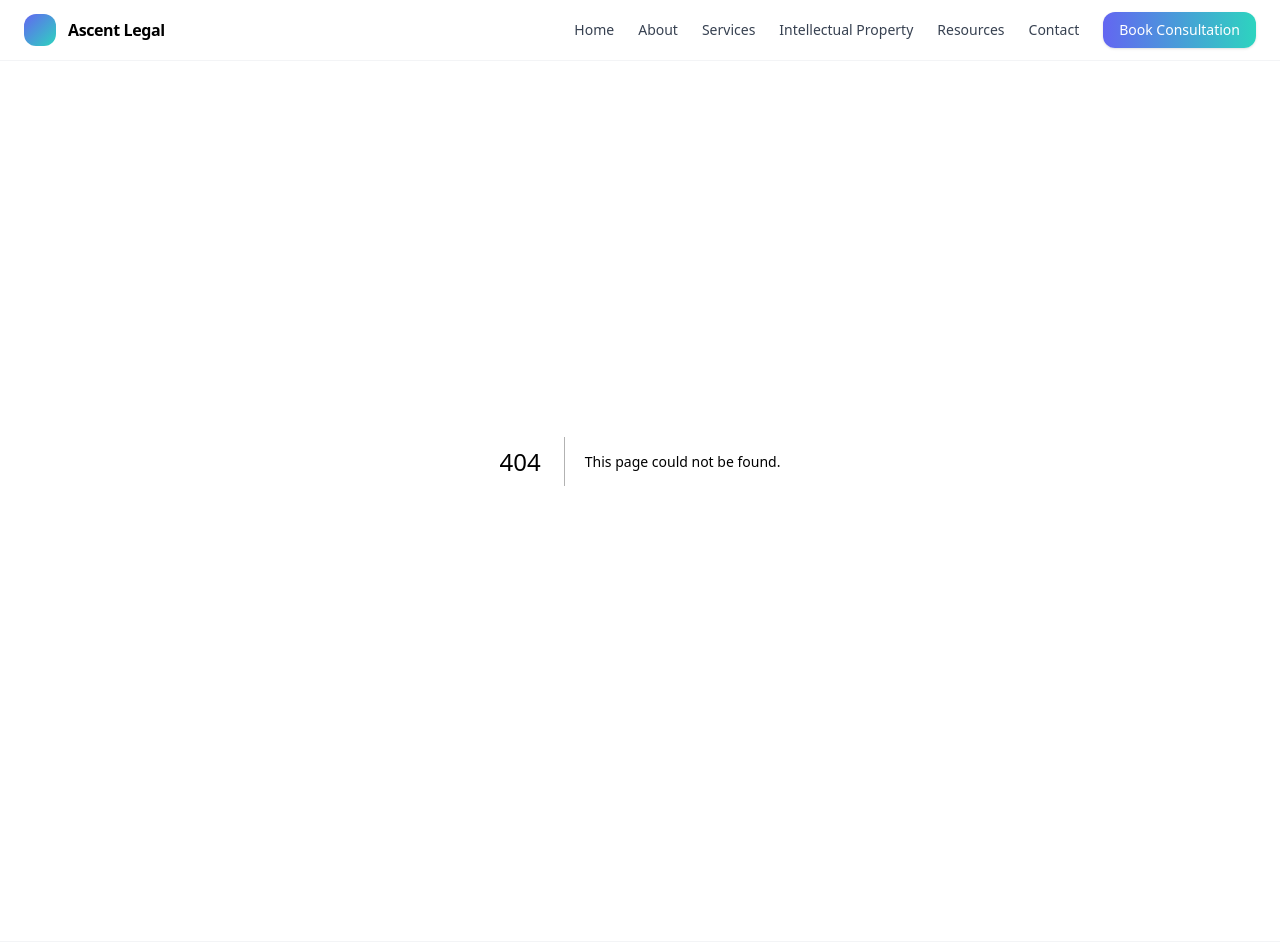
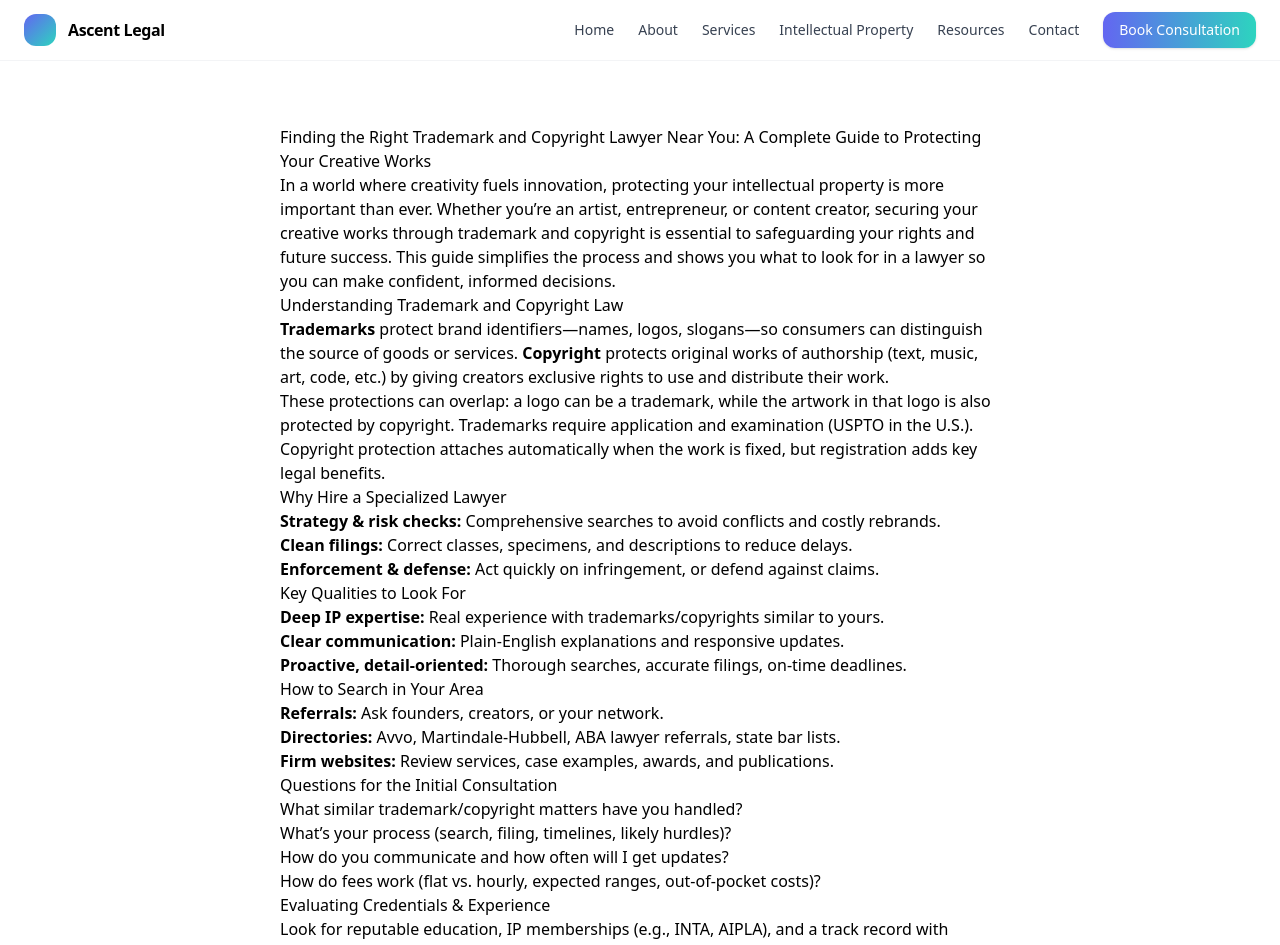
Before and after one commit to ajdreams17/Ascentlegal, a Next.js app: page /resources/finding-right-trademark-copyright-lawyer in a window 1280 px wide. Before the commit this address had no page. Shown: the top 945 px of the page. Built offline with nearby package versions, Linux system fonts and the light colour scheme.

Commit message:
Create page.jsx

```diff
--- /dev/null
+++ b/app/resources/finding-right-trademark-copyright-lawyer/page.jsx
@@ -0,0 +1,74 @@
+// app/resources/finding-right-trademark-copyright-lawyer/page.jsx
+export const metadata = {
+  title: "Finding the Right Trademark & Copyright Lawyer Near You",
+  description:
+    "A clear, practical guide to choosing a trademark and copyright lawyer—what to look for, questions to ask, and how to evaluate experience.",
+  openGraph: {
+    title: "Finding the Right Trademark & Copyright Lawyer Near You",
+    description:
+      "A clear, practical guide to choosing a trademark and copyright lawyer—what to look for, questions to ask, and how to evaluate experience.",
+    type: "article",
+  },
+};
+
+export default function PostPage() {
+  return (
+    <main className="mx-auto max-w-3xl px-6 py-16">
+      <article className="prose prose-slate max-w-none">
+        <h1>Finding the Right Trademark and Copyright Lawyer Near You: A Complete Guide to Protecting Your Creative Works</h1>
+
+        <p>
+          In a world where creativity fuels innovation, protecting your intellectual property is more important than ever. Whether you’re an artist, entrepreneur, or content creator, securing your creative works through trademark and copyright is essential to safeguarding your rights and future success. This guide simplifies the process and shows you what to look for in a lawyer so you can make confident, informed decisions.
+        </p>
+
+        <h2>Understanding Trademark and Copyright Law</h2>
+        <p>
+          <strong>Trademarks</strong> protect brand identifiers—names, logos, slogans—so consumers can distinguish the source of goods or services. <strong>Copyright</strong> protects original works of authorship (text, music, art, code, etc.) by giving creators exclusive rights to use and distribute their work.
+        </p>
+        <p>
+          These protections can overlap: a logo can be a trademark, while the artwork in that logo is also protected by copyright. Trademarks require application and examination (USPTO in the U.S.). Copyright protection attaches automatically when the work is fixed, but registration adds key legal benefits.
+        </p>
+
+        <h2>Why Hire a Specialized Lawyer</h2>
+        <ul>
+          <li><strong>Strategy &amp; risk checks:</strong> Comprehensive searches to avoid conflicts and costly rebrands.</li>
+          <li><strong>Clean filings:</strong> Correct classes, specimens, and descriptions to reduce delays.</li>
+          <li><strong>Enforcement &amp; defense:</strong> Act quickly on infringement, or defend against claims.</li>
+        </ul>
+
+        <h2>Key Qualities to Look For</h2>
+        <ul>
+          <li><strong>Deep IP expertise:</strong> Real experience with trademarks/copyrights similar to yours.</li>
+          <li><strong>Clear communication:</strong> Plain-English explanations and responsive updates.</li>
+          <li><strong>Proactive, detail-oriented:</strong> Thorough searches, accurate filings, on-time deadlines.</li>
+        </ul>
+
+        <h2>How to Search in Your Area</h2>
+        <ul>
+          <li><strong>Referrals:</strong> Ask founders, creators, or your network.</li>
+          <li><strong>Directories:</strong> Avvo, Martindale-Hubbell, ABA lawyer referrals, state bar lists.</li>
+          <li><strong>Firm websites:</strong> Review services, case examples, awards, and publications.</li>
+        </ul>
+
+        <h2>Questions for the Initial Consultation</h2>
+        <ul>
+          <li>What similar trademark/copyright matters have you handled?</li>
+          <li>What’s your process (search, filing, timelines, likely hurdles)?</li>
+          <li>How do you communicate and how often will I get updates?</li>
+          <li>How do fees work (flat vs. hourly, expected ranges, out-of-pocket costs)?</li>
+        </ul>
+
+        <h2>Evaluating Credentials &amp; Experience</h2>
+        <p>
+          Look for reputable education, IP memberships (e.g., INTA, AIPLA), and a track record with filings, disputes, and negotiations. Read reviews to gauge clarity, responsiveness, and results.
+        </p>
+
+        <hr />
+
+        <p className="text-sm text-gray-600">
+          This article is for general information only and isn’t legal advice. If you’d like tailored guidance, <a href="/contact">contact Ascent Legal</a>.
+        </p>
+      </article>
+    </main>
+  );
+}
```
